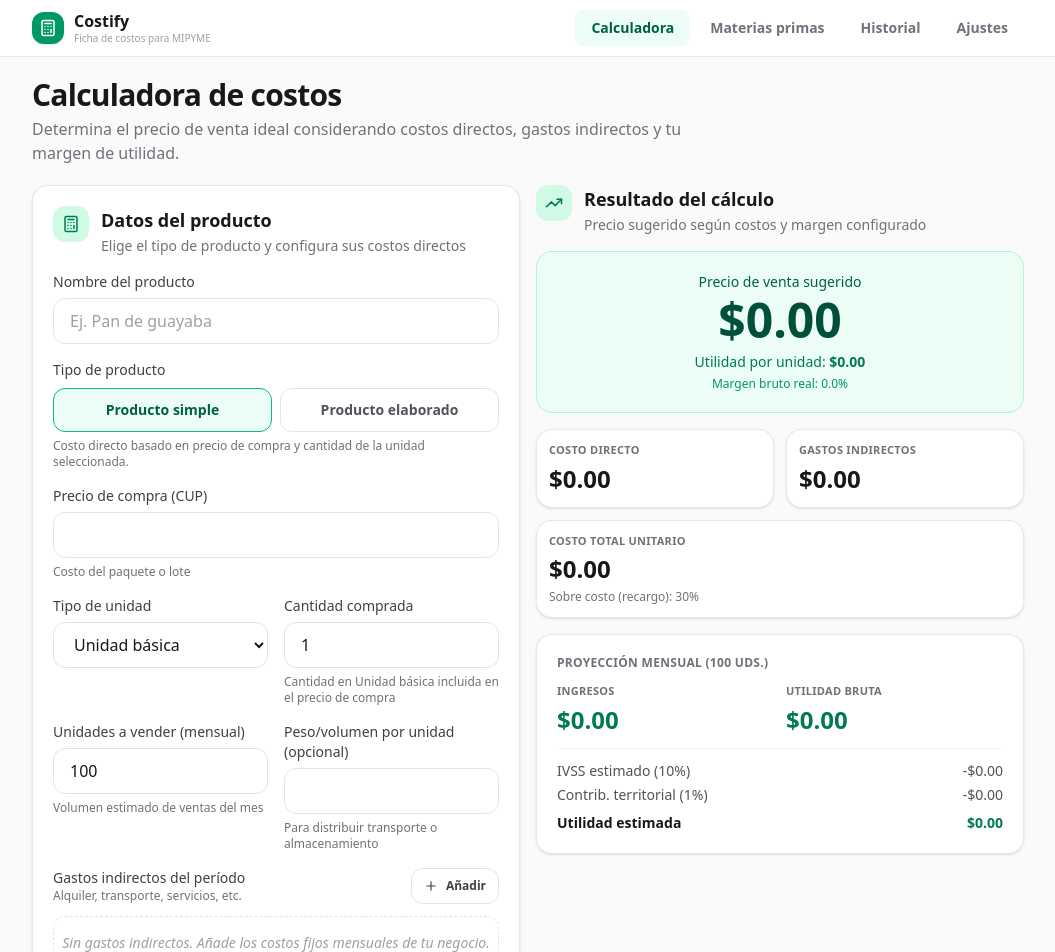
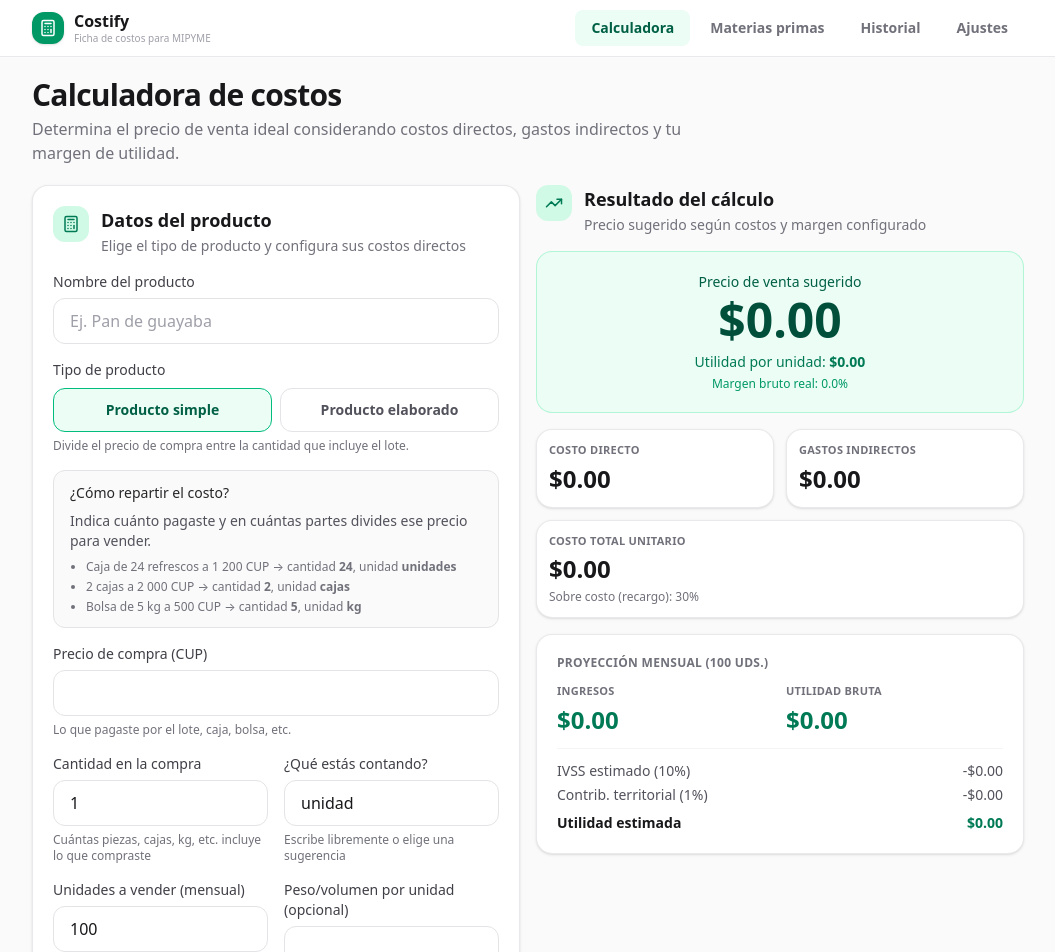
Before and after one commit to ypvaldivia88/Costify, a Next.js app: page / in a window 1280 px wide. Shown: the top 952 px of the page, without its empty margins (112-1167 px from the left). Built offline with nearby package versions, Linux system fonts and the light colour scheme.

Commit message:
Permitir unidad de compra libre en productos simples
- Reemplazar selector fijo por campo de texto con sugerencias
- Aclarar con ejemplos cómo dividir el precio de compra
- Mostrar vista previa del costo por unidad contada

Co-authored-by: Yasmani Palmero Valdivia <ypvaldivia@outlook.com>

```diff
--- a/components/calculator/CostCalculator.tsx
+++ b/components/calculator/CostCalculator.tsx
@@ -11,9 +11,9 @@ import type {
   RawMaterial,
   RecipeItem,
 } from '@/lib/domain/types';
-import { calculateProduct } from '@/lib/domain/calculations';
-import { MARGIN_TYPE_LABELS, PRODUCT_TYPE_LABELS, UNIT_LABELS, UNIT_TYPES } from '@/lib/domain/constants';
-import type { UnitType } from '@/lib/domain/types';
+import { calculateProduct, migrateProductInput } from '@/lib/domain/calculations';
+import { MARGIN_TYPE_LABELS, PRODUCT_PURCHASE_UNIT_SUGGESTIONS, PRODUCT_TYPE_LABELS } from '@/lib/domain/constants';
+import { formatCurrency } from '@/lib/format/currency';
 import { Button } from '@/components/ui/Button';
 import { Card } from '@/components/ui/Card';
 import { Input } from '@/components/ui/Input';
@@ -45,7 +45,7 @@ const defaultForm = {
   name: '',
   productType: 'simple' as ProductType,
   purchasePrice: 0,
-  unitType: 'ud' as UnitType,
+  purchaseUnit: 'unidad',
   packageQuantity: 1,
   recipe: [] as RecipeItem[],
   productionUnits: 100,
@@ -69,15 +69,13 @@ export function CostCalculator({
 
   useEffect(() => {
     if (editingProduct) {
+      const migrated = migrateProductInput(editingProduct);
       setForm({
         name: editingProduct.name,
         productType: editingProduct.productType ?? 'simple',
         purchasePrice: editingProduct.purchasePrice,
-        unitType: editingProduct.unitType ?? 'ud',
-        packageQuantity:
-          editingProduct.packageQuantity ??
-          (editingProduct as { unitsPerPackage?: number }).unitsPerPackage ??
-          1,
+        purchaseUnit: migrated.purchaseUnit,
+        packageQuantity: migrated.packageQuantity,
         recipe: editingProduct.recipe ?? [],
         productionUnits: editingProduct.productionUnits,
         productWeight: editingProduct.productWeight ?? 0,
@@ -101,7 +99,7 @@ export function CostCalculator({
           name: form.name || 'Producto',
           productType: form.productType,
           purchasePrice: form.purchasePrice,
-          unitType: form.unitType,
+          purchaseUnit: form.purchaseUnit,
           packageQuantity: form.packageQuantity,
           recipe: form.recipe,
           productionUnits: form.productionUnits,
@@ -161,7 +159,11 @@ export function CostCalculator({
         return;
       }
       if (form.packageQuantity <= 0) {
-        alert('Ingresa la cantidad comprada.');
+        alert('Ingresa cuántas unidades incluye la compra.');
+        return;
+      }
+      if (!form.purchaseUnit.trim()) {
+        alert('Indica qué estás contando (unidad, caja, bolsa, kg, etc.).');
         return;
       }
     }
@@ -175,7 +177,7 @@ export function CostCalculator({
         name: form.name.trim(),
         productType: form.productType,
         purchasePrice: form.purchasePrice,
-        unitType: form.unitType,
+        purchaseUnit: form.purchaseUnit.trim(),
         packageQuantity: form.packageQuantity,
         recipe: isElaborated ? form.recipe : undefined,
         productionUnits: form.productionUnits,
@@ -246,7 +248,7 @@ export function CostCalculator({
             <p className="text-xs text-zinc-500 mt-1.5">
               {isElaborated
                 ? 'Confecciona el producto seleccionando materias primas de tu inventario.'
-                : 'Costo directo basado en precio de compra y cantidad de la unidad seleccionada.'}
+                : 'Divide el precio de compra entre la cantidad que incluye el lote.'}
             </p>
           </div>
 
@@ -258,6 +260,27 @@ export function CostCalculator({
             />
           ) : (
             <div className="space-y-4">
+              <div className="rounded-xl border border-zinc-200 bg-zinc-50 px-4 py-3 text-sm text-zinc-600 space-y-2">
+                <p className="font-medium text-zinc-800">¿Cómo repartir el costo?</p>
+                <p>
+                  Indica cuánto pagaste y en cuántas partes divides ese precio para vender.
+                </p>
+                <ul className="text-xs space-y-1 list-disc pl-4 text-zinc-500">
+                  <li>
+                    Caja de 24 refrescos a 1&nbsp;200 CUP → cantidad <strong>24</strong>, unidad{' '}
+                    <strong>unidades</strong>
+                  </li>
+                  <li>
+                    2 cajas a 2&nbsp;000 CUP → cantidad <strong>2</strong>, unidad{' '}
+                    <strong>cajas</strong>
+                  </li>
+                  <li>
+                    Bolsa de 5&nbsp;kg a 500 CUP → cantidad <strong>5</strong>, unidad{' '}
+                    <strong>kg</strong>
+                  </li>
+                </ul>
+              </div>
+
               <Input
                 label="Precio de compra (CUP)"
                 type="number"
@@ -266,41 +289,58 @@ export function CostCalculator({
                 onChange={(e) =>
                   setForm((p) => ({ ...p, purchasePrice: parseNumericInput(e.target.value) }))
                 }
-                hint="Costo del paquete o lote"
+                hint="Lo que pagaste por el lote, caja, bolsa, etc."
               />
 
               <div className="grid grid-cols-1 sm:grid-cols-2 gap-4">
-                <div className="space-y-1.5">
-                  <label htmlFor="product-unit-type" className="block text-sm font-medium text-zinc-700">
-                    Tipo de unidad
-                  </label>
-                  <select
-                    id="product-unit-type"
-                    value={form.unitType}
-                    onChange={(e) =>
-                      setForm((p) => ({ ...p, unitType: e.target.value as UnitType }))
-                    }
-                    className={selectClassName}
-                  >
-                    {UNIT_TYPES.map((unit) => (
-                      <option key={unit} value={unit}>
-                        {UNIT_LABELS[unit]}
-                      </option>
-                    ))}
-                  </select>
-                </div>
-
                 <Input
-                  label="Cantidad comprada"
+                  label="Cantidad en la compra"
                   type="number"
                   inputMode="decimal"
                   value={formatNumericInput(form.packageQuantity)}
                   onChange={(e) =>
                     setForm((p) => ({ ...p, packageQuantity: parseNumericInput(e.target.value) }))
                   }
-                  hint={`Cantidad en ${UNIT_LABELS[form.unitType]} incluida en el precio de compra`}
+                  hint="Cuántas piezas, cajas, kg, etc. incluye lo que compraste"
                 />
+
+                <div className="space-y-1.5">
+                  <label htmlFor="product-purchase-unit" className="block text-sm font-medium text-zinc-700">
+                    ¿Qué estás contando?
+                  </label>
+                  <input
+                    id="product-purchase-unit"
+                    list="product-purchase-unit-suggestions"
+                    value={form.purchaseUnit}
+                    onChange={(e) => setForm((p) => ({ ...p, purchaseUnit: e.target.value }))}
+                    placeholder="Ej. unidad, caja, bolsa, kg"
+                    className={selectClassName}
+                  />
+                  <datalist id="product-purchase-unit-suggestions">
+                    {PRODUCT_PURCHASE_UNIT_SUGGESTIONS.map((unit) => (
+                      <option key={unit} value={unit} />
+                    ))}
+                  </datalist>
+                  <p className="text-xs text-zinc-500">
+                    Escribe libremente o elige una sugerencia
+                  </p>
+                </div>
               </div>
+
+              {form.purchasePrice > 0 && form.packageQuantity > 0 && form.purchaseUnit.trim() && (
+                <div className="rounded-xl bg-emerald-50 border border-emerald-200/80 px-4 py-3">
+                  <p className="text-xs font-semibold uppercase tracking-wide text-emerald-700">
+                    Costo por {form.purchaseUnit.trim()}
+                  </p>
+                  <p className="text-2xl font-black text-emerald-900 tabular-nums mt-1">
+                    {formatCurrency(result.unitCost)}
+                  </p>
+                  <p className="text-xs text-emerald-600 mt-1">
+                    {formatCurrency(form.purchasePrice)} ÷ {form.packageQuantity}{' '}
+                    {form.purchaseUnit.trim()}
+                  </p>
+                </div>
+              )}
             </div>
           )}
 
--- a/hooks/use-inventory.ts
+++ b/hooks/use-inventory.ts
@@ -15,7 +15,9 @@ export function useInventory() {
   const [hydrated, setHydrated] = useState(false);
 
   useEffect(() => {
-    const saved = loadFromStorage<Array<ProductCalculation & { unitsPerPackage?: number }>>(
+    const saved = loadFromStorage<
+      Array<ProductCalculation & { unitsPerPackage?: number; unitType?: string }>
+    >(
       STORAGE_KEYS.inventory,
       []
     );
--- a/lib/domain/calculations/product.ts
+++ b/lib/domain/calculations/product.ts
@@ -9,14 +9,32 @@ import {
 } from './pricing';
 import { calculateRecipeUnitCost } from './recipe-cost';
 
-type LegacyProductInput = Partial<ProductInput> & { unitsPerPackage?: number };
+type LegacyProductInput = Partial<ProductInput> & {
+  unitsPerPackage?: number;
+  unitType?: UnitType;
+};
+
+const LEGACY_UNIT_LABELS: Record<UnitType, string> = {
+  ud: 'unidad',
+  gr: 'gr',
+  kg: 'kg',
+  lt: 'lt',
+  ml: 'ml',
+};
+
+function normalizePurchaseUnit(value: string | undefined, legacyUnitType?: UnitType): string {
+  const trimmed = value?.trim();
+  if (trimmed) return trimmed;
+  if (legacyUnitType) return LEGACY_UNIT_LABELS[legacyUnitType];
+  return 'unidad';
+}
 
 export function migrateProductInput(product: LegacyProductInput): ProductInput {
   return {
     name: product.name ?? '',
     productType: product.productType ?? 'simple',
     purchasePrice: product.purchasePrice ?? 0,
-    unitType: product.unitType ?? 'ud',
+    purchaseUnit: normalizePurchaseUnit(product.purchaseUnit, product.unitType),
     packageQuantity: product.packageQuantity ?? product.unitsPerPackage ?? 1,
     recipe: product.recipe,
     productionUnits: product.productionUnits ?? 1,
@@ -33,7 +51,7 @@ function resolveDirectCost(
 ): {
   unitCost: number;
   purchasePrice: number;
-  unitType: UnitType;
+  purchaseUnit: string;
   packageQuantity: number;
   recipeBreakdown?: ProductCalculation['recipeBreakdown'];
 } {
@@ -42,7 +60,7 @@ function resolveDirectCost(
     return {
       unitCost,
       purchasePrice: unitCost,
-      unitType: input.unitType ?? 'ud',
+      purchaseUnit: normalizePurchaseUnit(input.purchaseUnit),
       packageQuantity: 1,
       recipeBreakdown: breakdown,
     };
@@ -52,7 +70,7 @@ function resolveDirectCost(
   return {
     unitCost,
     purchasePrice: input.purchasePrice,
-    unitType: input.unitType,
+    purchaseUnit: normalizePurchaseUnit(input.purchaseUnit),
     packageQuantity: input.packageQuantity,
   };
 }
@@ -93,7 +111,7 @@ export function calculateProduct(
     ...input,
     productType: input.productType ?? 'simple',
     purchasePrice: direct.purchasePrice,
-    unitType: direct.unitType,
+    purchaseUnit: direct.purchaseUnit,
     packageQuantity: direct.packageQuantity,
     id: id ?? crypto.randomUUID(),
     unitCost: direct.unitCost,
--- a/lib/domain/constants.ts
+++ b/lib/domain/constants.ts
@@ -18,6 +18,22 @@ export const UNIT_SHORT_LABELS: Record<UnitType, string> = {
   lt: 'lt',
   ml: 'ml',
 };
+
+/** Sugerencias para la unidad de compra de productos simples */
+export const PRODUCT_PURCHASE_UNIT_SUGGESTIONS = [
+  'unidad',
+  'caja',
+  'bolsa',
+  'saco',
+  'paquete',
+  'docena',
+  'par',
+  'kg',
+  'gr',
+  'lt',
+  'ml',
+  'rollo',
+] as const;
 
 /** Tasas según Resolución 306/2023 del MFP (MIPYMES Cuba, vigente desde 2024) */
 export const CUBAN_MIPYME_TAX_RATES = {
--- a/lib/domain/types.ts
+++ b/lib/domain/types.ts
@@ -45,7 +45,8 @@ export interface ProductInput {
   name: string;
   productType: ProductType;
   purchasePrice: number;
-  unitType: UnitType;
+  /** Etiqueta libre: unidad, caja, bolsa, kg, par, etc. */
+  purchaseUnit: string;
   packageQuantity: number;
   recipe?: RecipeItem[];
   productionUnits: number;
```
